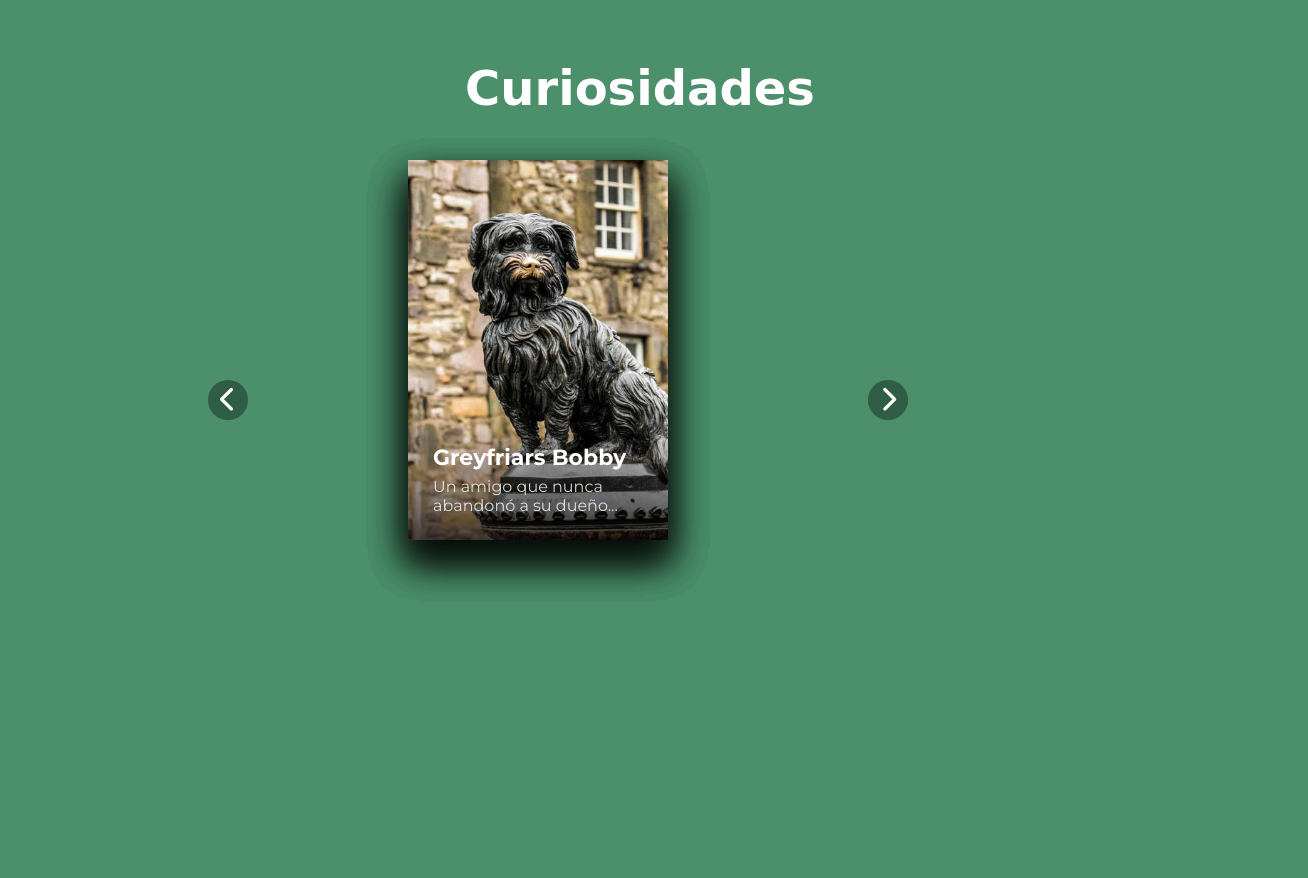
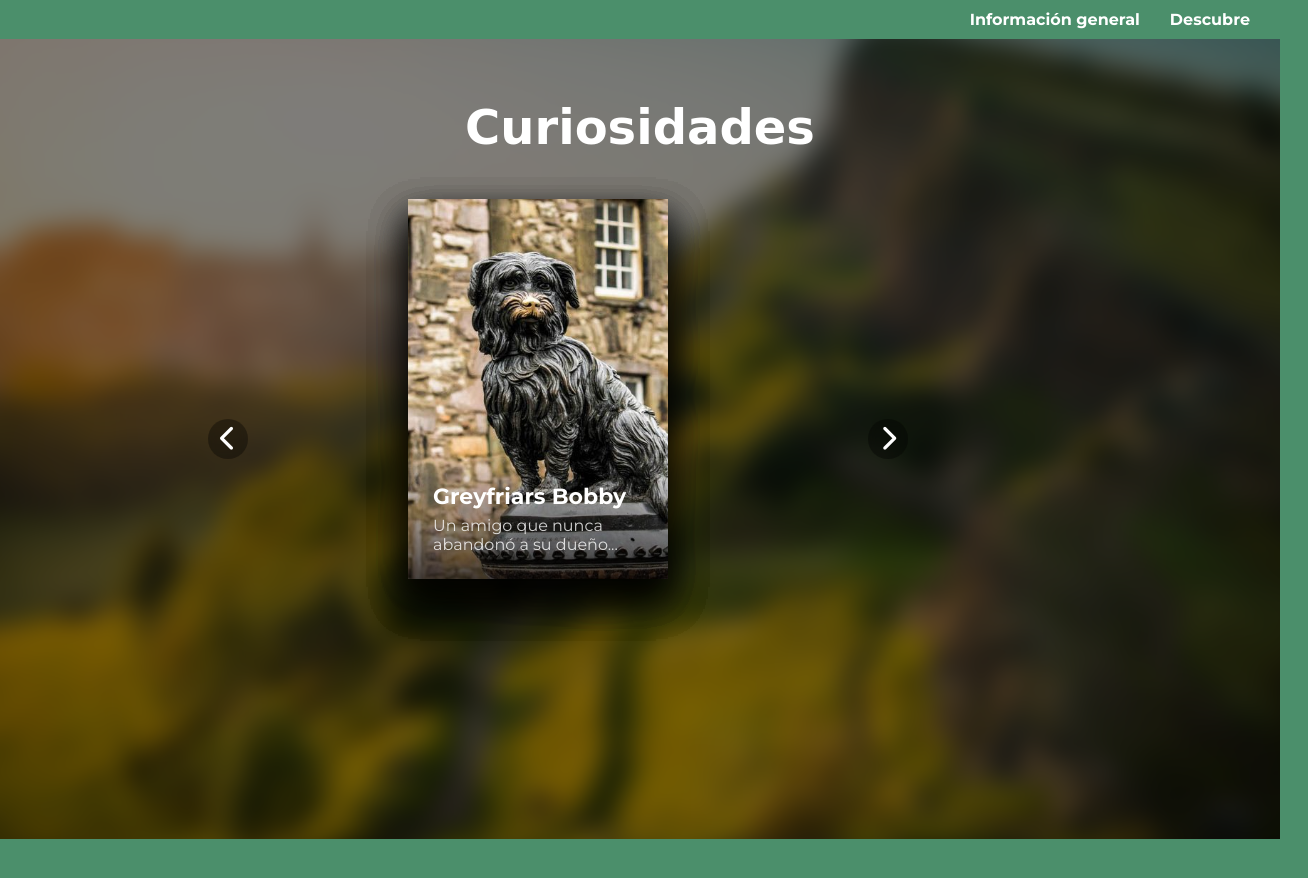
Before and after one commit to Sofia0507/Edimburgo-, a plain HTML site: page descubre.html in a window 1280 px wide. Shown: the whole page, 1308 px wide, since content can reach past the window. Before the commit the page ends 800 px from the top, so only its background shows below. Drawn offline with Linux system fonts and the light colour scheme; a web font is replaced by a local one.

Commit message:
fondo carrousel

```diff
--- a/descubre.html
+++ b/descubre.html
@@ -15,6 +15,13 @@
 
 
    <body>
+        <nav id="main-menu">
+           <ul>
+             <li><a href="index.html">Información general</a></li>
+             <li><a href="descubre.html">Descubre</a></li>
+           </ul>
+       </nav>
+
      <!-- PAGINA 2- DESCUBRE -->
 
         <section class="carrousel">
--- a/styles.css
+++ b/styles.css
@@ -122,10 +122,12 @@ body {
 
 /* menú */
 #main-menu {
-  position: absolute;
+  position: sticky;
+  top: 0;
   bottom:20px;
   right: 30px;
-  z-index: 10;
+  z-index: 100;
+  width: 100%;
 }
 
 #main-menu ul {
@@ -133,6 +135,8 @@ body {
   display: flex;
   gap: 30px;
   justify-content: flex-end;
+  margin: 0;
+  padding: 10px 30px;
 }
 
 #main-menu ul li a {
@@ -649,3 +653,30 @@ section {
 .nav:hover{
   background: rgba(255,255,255,0.7);
 }
+
+.carrousel {
+  position: relative;
+  width: 100%;
+  height: 100vh;
+  overflow: hidden;
+}
+
+/* Aquí creamos la capa fantasma */
+.carrousel::before {
+  content: "";
+  position: absolute;
+  inset: 0;
+  background: url("img/fotogrande.jpg") no-repeat center center;
+  background-size: cover;
+  filter: blur(12px);
+  transform: scale(1.1);
+  z-index: -1;
+}
+
+.carrousel::after {
+  content: "";
+  position: absolute;
+  inset: 0;
+  background: rgba(0,0,0,0.5);
+  z-index: -1; /* queda entre el fondo y las tarjetas */
+}
```
